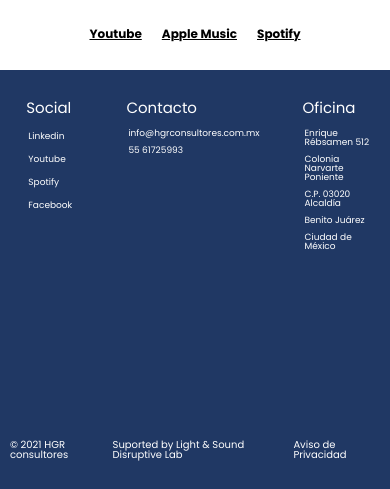
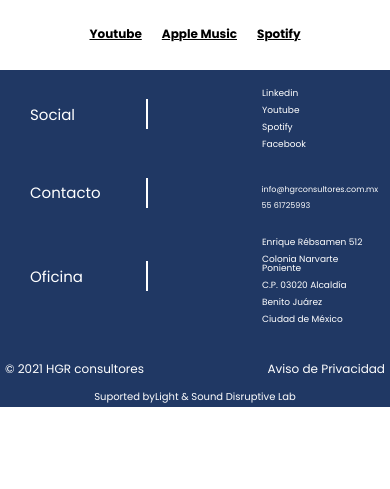
Before and after one commit to AlexisFlores17/Pagina-HGR-Consultores, a React (Create React App) app: page / in a window 390 px wide. Shown: the part 4921-5410 px from the top of the page. After the commit the page ends 5328 px from the top, so only its background shows below. Built offline with nearby package versions, Linux system fonts and the light colour scheme.

Commit message:
Footer Responsive  movil

```diff
--- a/src/componentes/Footer.js
+++ b/src/componentes/Footer.js
@@ -15,15 +15,16 @@ export const Footer = () =>{
                     </div>
                 </div>
                 <div className="footerContacto" >
+                    <div className="contacto">Contacto</div>
                     <div className="footerContactoContenido">
-                        <div className="contacto">Contacto</div>
                         <div className="datos" >info@hgrconsultores.com.mx</div>
                         <div className="datos" >55 61725993</div>
                     </div>
                 </div>
                 <div className="footerOficina" >
+                    <div className="oficina" >Oficina</div>
                     <div className="footerOficinaContenido" >
-                        <div className="oficina" >Oficina</div>
+
                         <div className="direccion">Enrique Rébsamen  512</div>
                         <div className="direccion">Colonia Narvarte Poniente</div>
                         <div className="direccion">C.P. 03020 Alcaldía</div>
@@ -38,6 +39,7 @@ export const Footer = () =>{
                 <div className="footerEmpresaLink" >Suported by <a href="#">Light & Sound Disruptive Lab</a> </div>
                 <div className="footerAvisoPrivacidad" > Aviso de Privacidad</div>
             </div>
+            <div className="footerEmpresaLinkMovil" >Suported by <a href="#">Light & Sound Disruptive Lab</a> </div>
         </div>
     );
 }
--- a/src/styles/componentes/_Footer.scss
+++ b/src/styles/componentes/_Footer.scss
@@ -6,9 +6,13 @@
     color: white;
     //prueba
     height: 70vh;
+    width: 100%;
     background-color: #203864;
     @media screen and (max-width: 750px){
         height: 50vh;
+    }
+    @media screen and (max-width: 414px){
+        height: 40vh;
     }
     a{
         color: white;
@@ -28,6 +32,14 @@
     @media screen and (max-width: 750px){
         padding-bottom: 100px;
     }
+    @media screen and (max-width: 414px){
+        flex-flow: column nowrap;
+        padding-top: 30px;
+        padding-bottom: 10px;
+        height: 70%;
+        justify-content: space-between;
+    }
+
     // background-color: yellow;
 
         .footerSocial{
@@ -43,6 +55,14 @@
             @media screen and (max-width: 700px){
                 padding: 10px;
             }
+            @media screen and (max-width: 414px){
+                height: 20%;
+                width: 100%;
+                padding: 10px;
+                flex-flow: row nowrap;
+                margin-bottom: 15px;
+
+            }
             //prueba
             // background-color: cadetblue;
             .social{
@@ -54,12 +74,40 @@
                 @media screen and (max-width: 650px){
                     font-size: 15px;
                 }
+                @media screen and (max-width: 414px){
+                    display: flex;
+                    align-items: center;
+                    margin-left: 20px;
+                    padding-right:71px ;
+                    height: 30px;
+                    border-right: 2px solid white;
+                }
+                @media screen and (max-width: 280px){
+                    margin-left: 10px;
+
+
+                }
+
+
             }
             .redesContenido{
                 display: flex;
                 flex-flow: column nowrap;
+
+
+                @media screen and (max-width: 414px){
+                    margin-left: 110px;
+                }
+                @media screen and (max-width: 375px){
+                    margin-left: 86px;
+                }
+                @media screen and (max-width: 360px){
+                    margin-left: 49px;
+                }
+                @media screen and (max-width: 280px){
+                    margin-left: 10px;
+                }
                 // background-color: blue;
-
                 .redes{
                 //    background-color: blueviolet;
                    padding: 7px;
@@ -80,6 +128,13 @@
                         padding-left: 10px;
                         font-size: 9px;
                     }
+                    @media screen and (max-width: 414px){
+                        padding: 4px;
+                    }
+                    @media screen and (max-width: 360px){
+                        padding: 3px;
+                        font-size: 8px;
+                    }
                 }
             }
         }
@@ -96,19 +151,26 @@
             @media screen and (max-width: 700px){
                 padding: 10px;
             }
-            //prueba
-            // background-color: chocolate;
-            .contacto{
-                font-size: 30px;
-                margin-bottom: 10px;
-                @media screen and (max-width: 1100px){
-                    font-size: 20px;
+            @media screen and (max-width: 414px){
+                height: 20%;
+                width: 100%;
+                flex-flow: row nowrap;
             }
-                @media screen and (max-width: 650px){
-                    font-size: 15px;
+            .footerContactoContenido{
+                @media screen and (max-width: 414px){
+                    margin-left: 112px;
                 }
+                @media screen and (max-width: 375px){
+                    margin-left: 90px;
+                }
+                @media screen and (max-width: 360px){
+                    margin-left: 50px;
+                }
+                @media screen and (max-width: 280px){
+                    margin-left: 10px;
                 }
                 .datos{
+
                     padding: 4px;
                     padding-left: 0;
                     @media screen and (max-width: 1100px){
@@ -124,7 +186,36 @@
                     @media screen and (max-width: 550px){
                         font-size: 9px;
                     }
+                    @media screen and (max-width: 414px){
+                        font-size: 8px;
                     }
+                }
+            }
+            //prueba
+            // background-color: chocolate;
+            .contacto{
+                font-size: 30px;
+                margin-bottom: 10px;
+                @media screen and (max-width: 1100px){
+                    font-size: 20px;
+                }
+                @media screen and (max-width: 650px){
+                    font-size: 15px;
+                }
+                @media screen and (max-width: 414px){
+                    margin-left: 20px;
+                    padding-right:45px ;
+                    height: 30px;
+                    border-right: 2px solid white;
+                    display: flex;
+                    align-items: center;
+                }
+                @media screen and (max-width: 280px){
+                    margin-left: 11px;
+                }
+
+            }
+
         }
         .footerOficina{
             display: flex;
@@ -132,13 +223,22 @@
             align-items: center;
             justify-content: flex-start;
             padding: 30px;
+            width: 25%;
             @media screen and (max-width: 770px){
                 padding: 20px;
             }
             @media screen and (max-width: 700px){
                 padding: 10px;
             }
-            width: 25%;
+            @media screen and (max-width: 414px){
+                margin-top: 15px;
+                height: 20%;
+                width: 100%;
+                padding: 10px;
+                padding-bottom: 0;
+                flex-flow: row nowrap;
+            }
+
             //prueba
             // background-color: crimson;
             .oficina{
@@ -149,6 +249,31 @@
                 }
                 @media screen and (max-width: 650px){
                     font-size: 15px;
+                }
+                @media screen and (max-width: 414px){
+                    margin-left: 20px;
+                    padding-right:63px ;
+                    height: 30px;
+                    border-right: 2px solid white;
+                    display: flex;
+                    align-items: center;
+                }
+                @media screen and (max-width: 280px){
+                    margin-left: 11px;
+                }
+            }
+            .footerOficinaContenido{
+                @media screen and (max-width: 414px){
+                    margin-left: 112px;
+                }
+                @media screen and (max-width: 375px){
+                    margin-left: 90px;
+                }
+                @media screen and (max-width: 360px){
+                    margin-left: 50px;
+                }
+                @media screen and (max-width: 280px){
+                    margin-left: 10px;
                 }
             }
             .direccion{
@@ -166,6 +291,10 @@
                 }
                 @media screen and (max-width: 550px){
                     font-size: 9px;
+                }
+                @media screen and (max-width: 360px){
+                    padding: 3px;
+                    font-size: 7px;
                 }
             }
         }
@@ -214,10 +343,48 @@
         padding-bottom: 10px;
         font-size: 10px;
     }
+    @media screen and (max-width: 414px){
+        margin-top: 30px;
+        padding-left: 5px;
+        padding-right: 5px;
+        padding-bottom: 2px;
+        height: 20%;
+        padding-bottom: 0px;
+        font-size: 12px;
         .footerEmpresaLink{
+            display: none;
+        }
+    }
+    @media screen and (max-width: 375px){
+        margin-top: 20px;
+        padding-left: 5px;
+        padding-right: 5px;
+        padding-bottom: 0px;
+    }
+    @media screen and (max-width: 320px){
+        font-size: 9px;
+    }
 
-    }
+
     //prueba
     // background-color: brown;
 
 }
+
+.footerEmpresaLinkMovil{
+    display: none;
+    font-size: 10px;
+    @media screen and (max-width: 414px){
+        display: flex;
+        justify-content: center;
+        align-items: center;
+        margin-bottom: 5px;
+    }
+    @media screen and (max-width: 375px){
+        margin-top: 0px;
+    }
+    @media screen and (max-width: 320px){
+        font-size: 8px;
+        margin-bottom: 10px;
+    }
+}
```
Lines whose indentation alone changed are shown as unchanged.
